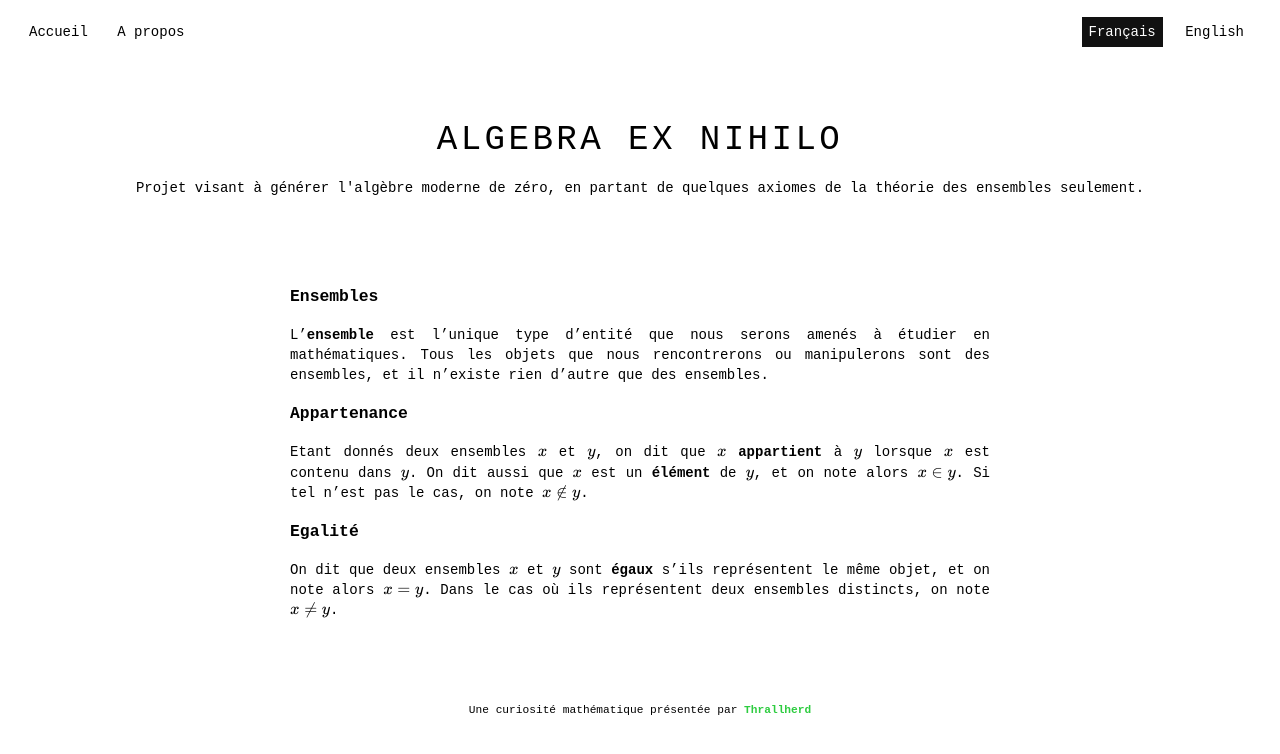
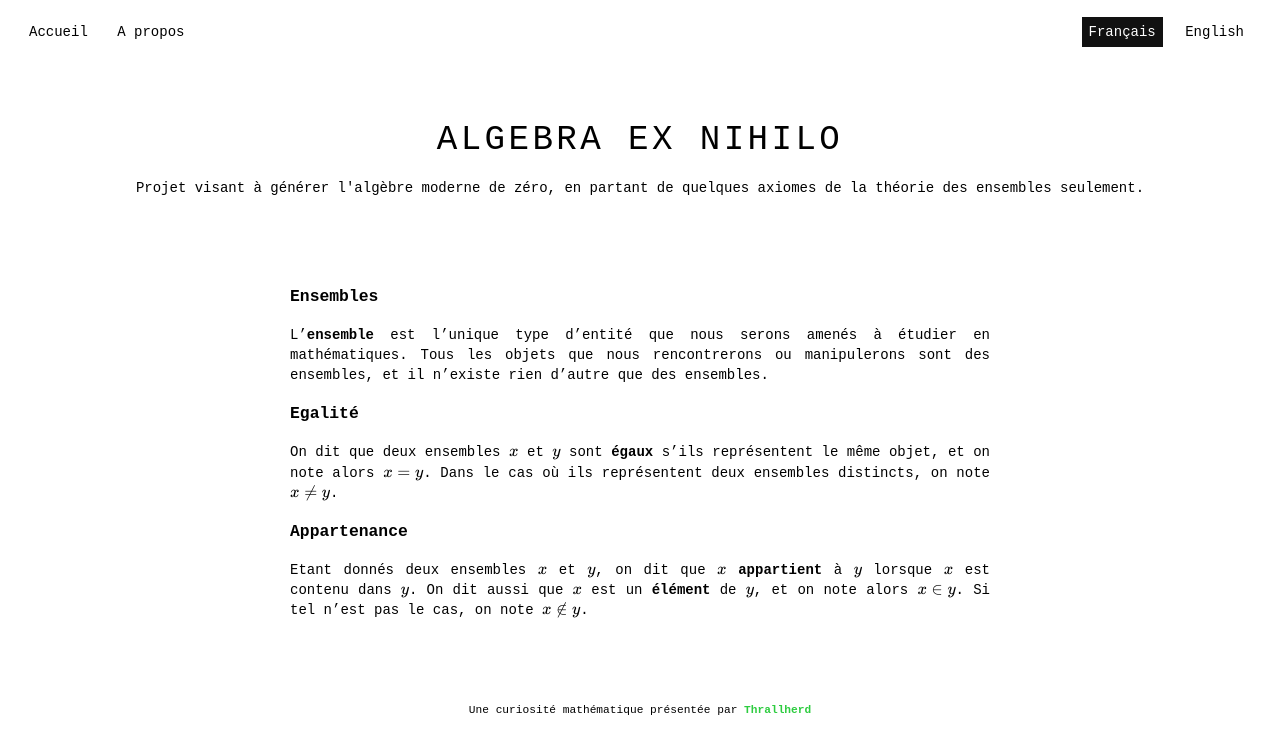
Before and after one commit to Thrallherd/AlgebraExNihilo, a Jekyll site: the page built from set_def.md, in a window 1280 px wide. Shown: the top 754 px of the page. Built offline with Jekyll 4.4.1, drawn with Linux system fonts in a browser that asks for light colours; formulas are drawn with MathJax 3.

Commit message:
Update set_def.md

```diff
--- a/set_def.md
+++ b/set_def.md
@@ -10,8 +10,8 @@ handle: /set_def
 ### Ensembles
 L'**ensemble** est l'unique type d'entité que nous serons amenés à étudier en mathématiques. Tous les objets que nous rencontrerons ou manipulerons sont des ensembles, et il n'existe rien d'autre que des ensembles.
 
+### Egalité
+On dit que deux ensembles $$x$$ et $$y$$ sont **égaux** s'ils représentent le même objet, et on note alors $$x = y$$. Dans le cas où ils représentent deux ensembles distincts, on note $$x \neq y$$.
+
 ### Appartenance
 Etant donnés deux ensembles $$x$$ et $$y$$, on dit que $$x$$ **appartient** à $$y$$ lorsque $$x$$ est contenu dans $$y$$. On dit aussi que $$x$$ est un **élément** de $$y$$, et on note alors $$x \in y$$. Si tel n'est pas le cas, on note $$x \notin y$$.
-
-### Egalité
-On dit que deux ensembles $$x$$ et $$y$$ sont **égaux** s'ils représentent le même objet, et on note alors $$x = y$$. Dans le cas où ils représentent deux ensembles distincts, on note $$x \neq y$$.
```
